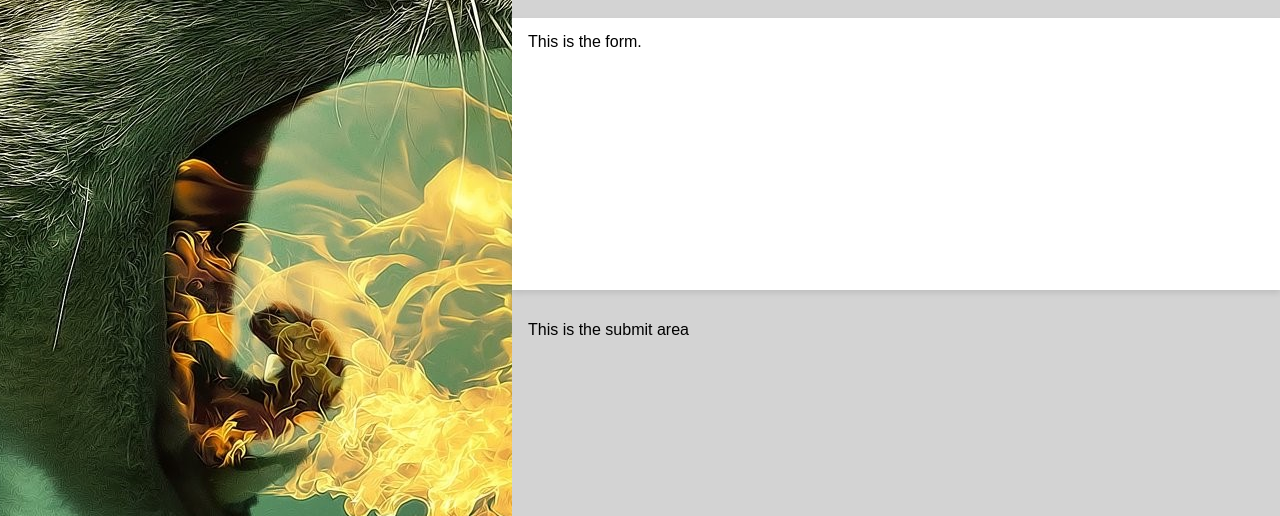
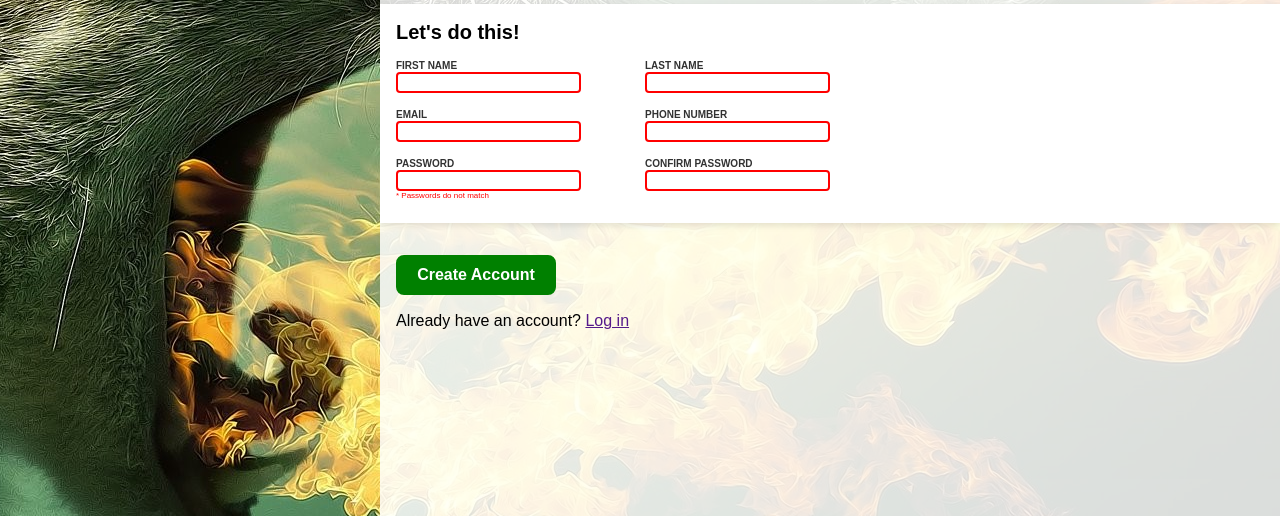
Before and after one commit to DarxyDev/cat-form, a plain HTML site: page index.html in a window 1280 px wide. Shown: the part 284-800 px from the top of the page. Drawn offline with Linux system fonts and the light colour scheme.

Commit message:
most features done

```diff
--- a/cssReset.css
+++ b/cssReset.css
@@ -6,7 +6,7 @@
 html, body, div, span, applet, object, iframe,
 h1, h2, h3, h4, h5, h6, p, blockquote, pre,
 a, abbr, acronym, address, big, cite, code,
-del, dfn, em, img, ins, kbd, q, s, samp,
+del, dfn, img, ins, kbd, q, s, samp,
 small, strike, strong, sub, sup, tt, var,
 b, u, i, center,
 dl, dt, dd, ol, ul, li,
--- a/index.html
+++ b/index.html
@@ -6,8 +6,6 @@
     <meta http-equiv="X-UA-Compatible" content="IE=edge">
     <meta name="viewport" content="width=device-width, initial-scale=1.0">
     <title>Catastrophic Inquiries</title>
-    <!-- <link rel="preload" href="styles.css" as="style">
-    <link rel="preload" src="script.js" as="script"> -->
     <link rel="stylesheet" href="cssReset.css">
     <link rel="stylesheet" href="styles.css">
     <script src="script.js" defer></script>
@@ -22,9 +20,66 @@
             </div>
         </div>
         <div id="contentContainer">
-            <h1 id="headSection">This is a description</h1>
-            <div id="formContainer">This is the form.</div>
-            <div id="submitSection">This is the submit area</div>
+            <h1 id="headSection">This is not a real online service! You
+                know you need something like this in your life to help you
+                realize your deepest dreams.
+                <br>
+                Sign up <em>now</em> to get started.
+                <br><br>
+                You <em>know</em> you want to.
+            </h1>
+            <div id="formSection">
+                <h1>Let's do this!</h1>
+                <form class="formContainer" action="">
+                    <div class="formColumn">
+                        <div class="inputContainer">
+                            <label for="input-first">first name</label>
+                            <input id="input-first" type="text" name="input-first"
+                                pattern="^(?=.{2,15}$)([a-zA-Z]{1,})([\-]{1,1}[a-zA-Z]+)*$" required>
+                        </div>
+                        <div class="inputContainer">
+                            <label for="input-email">email</label>
+                            <input id="input-email" type="email" name="input-email"
+                                pattern="^(([\w]+)([\._+-]{0,1}))+([@]){1,1}([\w.+-])+([.]){1,1}([\w.+-])+$" required>
+                        </div>
+                        <div class="inputContainer hasInvalidMessage">
+                            <label for="input-password">password</label>
+                            <input id="input-password" type="password" name="input-password"
+                                pattern="^(?=.{8,64}$)^(?=[a-zA-Z]+.*[\W]+.*)^(?=.*[0-9]+.*)^(?=.*[A-Z]+.*)^.*$"
+                                required>
+                            <!-- min:8 max:64 first: letter contains:capital,symbol,number  -->
+                            <div class="invalidMessage">* Passwords do not match</div>
+                        </div>
+                    </div>
+                    <div class="formColumn">
+                        <div class="inputContainer">
+                            <label for="input-last">last name</label>
+                            <input id="input-last" type="text" name="input-last"
+                                pattern="^(?=.{2,15}$)([a-zA-Z]{1,})([\-]{1,1}[a-zA-Z]+)*$" required>
+                        </div>
+                        <div class="inputContainer">
+                            <label for="input-phone">phone number</label>
+                            <input id="input-phone" type="tel" name="input-phone"
+                                pattern="^(([\(]{1,1}[0-9]{3,3}[\)]{1,1})|([0-9]{3,3})[-]{0,1})[0-9]{3,3}[-]{0,1}[0-9]{4,4}$"
+                                required>
+                        </div>
+                        <div class="inputContainer">
+                            <label for="input-confirmPass">confirm password</label>
+                            <input id="input-confirmPass" type="password" name="input-confirmPass"
+                                pattern="^(?=.{8,64}$)^(?=[a-zA-Z]+.*[\W]+.*)^(?=.*[0-9]+.*)^(?=.*[A-Z]+.*)^.*$"
+                                required>
+                        </div>
+                    </div>
+
+                </form>
+            </div>
+            <div id="submitSection">
+                <button type="submit" id="createAccountButton">Create Account</button>
+                <div>
+                    Already have an account? <a href="">Log in</a>
+                </div>
+            </div>
+
         </div>
     </div>
 </body>
--- a/script.js
+++ b/script.js
@@ -0,0 +1,12 @@
+const ref = setReferences();
+function setReferences() {
+    let obj = {};
+    obj.input = {};
+    obj.input.password = document.getElementById('input-password');
+    obj.input.passwordConfirm = document.getElementById('input-confirmPass');
+    return obj;
+}
+
+function passwordIsConfirmed() {
+    return (ref.input.password.value === ref.input.passwordConfirm.value);
+}
--- a/styles.css
+++ b/styles.css
@@ -1,6 +1,12 @@
 :root{
-    --main-bg:lightgray;
+    /* --main-bg:lightgray; */
+    --main-bg:rgba(255,255,255,.85);
     --light-bg:white;
+    --light-text:rgb(50,50,50);
+    --link-text:green;
+    --input-focus:blue;
+    --input-valid:black;
+    --input-invalid:red;
 }
 body{
     position:relative;
@@ -8,9 +14,10 @@ body{
     background-position: -520px -200px;
     background-attachment: fixed;
     font-family:Arial, Helvetica, sans-serif;
+    line-height: 1.2;
 }
 h1{
-    font-size:1.5em;
+    font-size:1.25em;
     font-weight:bold;
 }
 #fullContainer{
@@ -38,19 +45,81 @@ h1{
     flex-direction:column;
     gap:1rem;
     background-color:var(--main-bg);
+    overflow:auto;
 }
 #contentContainer>*{
     padding:1rem;
 }
 #headSection{
-    margin-top:30%;
+    margin-top:15vh;
 }
-#formContainer{
-min-height:15rem;
+#formSection{
 background-color:var(--light-bg);
 box-shadow:0 3px 6px rgba(0,0,0,.1);
-
 }
 #submitSection{
 
 }
+.formContainer{
+    display:flex;
+    gap:4rem;
+    padding:1rem 0;
+}
+.formColumn{
+    display:flex;
+    flex-direction:column;
+    gap:1rem;
+}
+.inputContainer{
+    position:relative;
+    display:flex;
+    flex-direction:column;
+}
+.inputContainer>label{
+    text-transform:uppercase;
+    font-size:x-small;
+    font-weight:bolder;
+    color:var(--light-text);
+}
+input{
+    border-style:solid;
+    border-radius:4px;
+    outline:none;
+}
+input:invalid{
+    border-color:var(--input-invalid);
+}
+input:focus{
+    outline:none;
+    padding:2px;
+    border-style:outset;
+    border-width:1px;
+    border-radius:4px;
+    border-color:var(--input-focus);
+}
+input:valid{
+    outline:none;
+    padding:2px;
+    border-style:solid;
+    border-width:1px;
+    border-radius:4px;
+    border-color:var(--input-valid);
+}
+.invalidMessage{
+    position:absolute;
+    color:var(--input-invalid);
+    font-size:.5em;
+    bottom:-1.25em;
+}
+#createAccountButton{
+    background-color:var(--link-text);
+    color: var(--light-bg);
+    font-size:1rem;
+    font-weight:bold;
+    width:10rem;
+    height:2.5rem;
+    border-radius:8px;
+    border-color:var(--link-text);
+    border-style:solid;
+    margin-bottom:1rem;
+}
```
